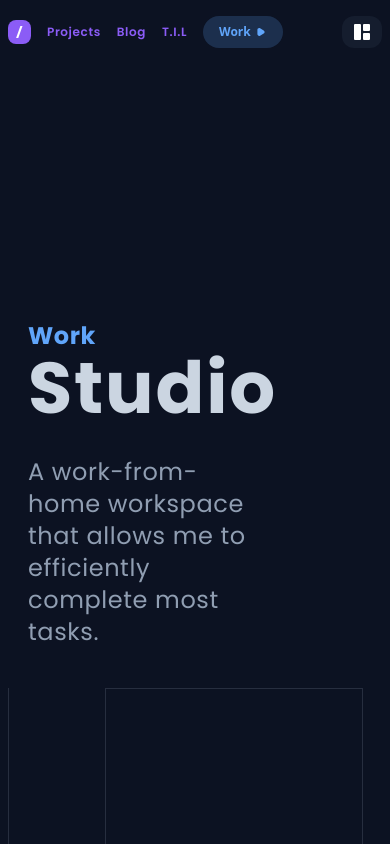
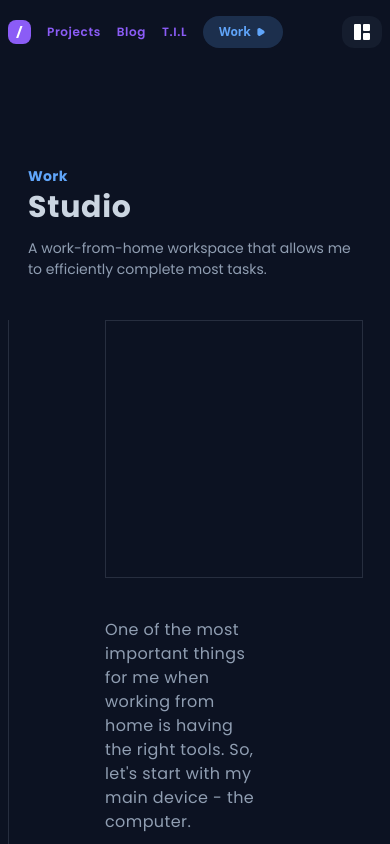
Before and after one commit to ImJars/Development-full-coding, a React (Vite) app: page /studio in a window 390 px wide. Shown: the top 844 px of the page. Built offline with nearby package versions, Linux system fonts and the light colour scheme.

Commit message:
Update studio.jsx

```diff
--- a/src/studio.jsx
+++ b/src/studio.jsx
@@ -295,19 +295,19 @@ function Studio() {
               <TitleSection className="mx-5 sm:mx-0">
                 <motion.h1
                   animate={animateMiniTitleStudio}
-                  className="opacity-0 transform -translate-x-10 text-text-blue text-2xl tracking-wide pt-40 font-bold"
+                  className="Subtitle-Text opacity-0 transform -translate-x-10 text-text-blue text-2xl tracking-wide font-bold"
                 >
                   Work
                 </motion.h1>
                 <motion.h2
                   animate={animateTitleStudio}
-                  className="opacity-0 transform -translate-x-10 text-text-white-gray text-7xl font-bold tracking-wide"
+                  className="Title-Name opacity-0 transform -translate-x-10 text-text-white-gray text-7xl font-bold tracking-wide"
                 >
                   Studio
                 </motion.h2>
                 <motion.h3
                   animate={animateSubtitleStudio}
-                  className="opacity-0 transform -translate-x-10 w-2/3 text-text-general text-2xl tracking-wide mt-8"
+                  className="Subtitle-Text opacity-0 transform -translate-x-10 w-full sm:w-2/3 text-text-general mt-4"
                 >
                   A work-from-home workspace that allows me to efficiently
                   complete most tasks.
```
